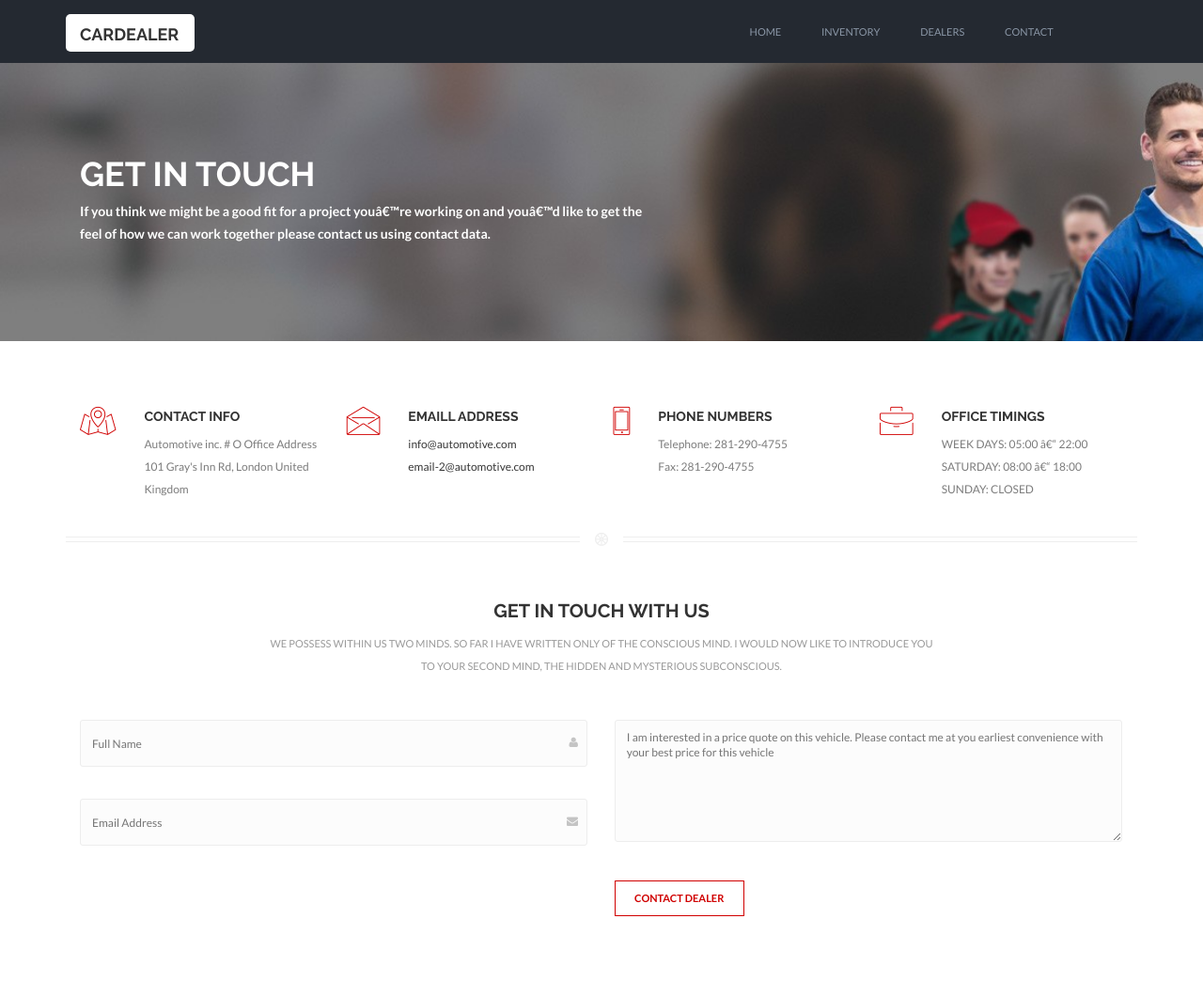
After one commit to anmolkapr/autoshoppe, a Django app: page /contact in a window 1280 px wide. The commit adds this page. Shown: the top 1044 px of the page at 94% size. Run offline with Django 4.2, Linux system fonts and the light colour scheme; some libraries are stand-ins or nearby versions; some web fonts are replaced.

Commit message:
contact made

```diff
--- a/CARDEALER/urls.py
+++ b/CARDEALER/urls.py
@@ -27,6 +27,7 @@ urlpatterns = [
     path('<int:car_id>',views.car_detail,name="car_detail"),
     path('filter_results',views.filter_results,name="filter_results"),
     path('dealers',views.dealers,name="dealers"),
+    path('contact',views.contact,name="contact"),
 ]
 
 urlpatterns += static(settings.STATIC_URL, document_root = settings.STATIC_ROOT)
--- a/cars/views.py
+++ b/cars/views.py
@@ -4,6 +4,8 @@ from django.core.paginator import Paginator,EmptyPage,PageNotAnInteger
 from .models import Car
 from .filters import CarFilter
 from dealers.models import Dealer
+from django.core.mail import send_mail
+
 # Create your views here.
 # created a function which will render the request
 def index(request):
@@ -80,3 +82,20 @@ def dealers(request):
     }
 
     return render(request,"dealers.html",context)
+
+
+def contact(request):
+    if request.method == "POST":
+        name = request.POST['name']
+        email = request.POST['email']
+        message = request.POST['message']
+
+        send_mail(
+            'Question from ' + name + '  Email: ' + email,
+            message,
+            email,
+            ['']
+        )
+        return render(request, 'contact.html')
+    else:
+        return render(request, 'contact.html')
--- /dev/null
+++ b/templates/contact.html
@@ -0,0 +1,143 @@
+{% extends 'base.html' %}
+{% load static %}
+
+{% block content %}
+
+	<div class="cs-subheader left" style="background:url({% static 'assets/extra-images/bg-subheader-01.jpg' %}) no-repeat 0 0 /cover; min-height:296px; padding:90px 0 0; margin-bottom:50px;">
+    	<div class="container">
+        	<div class="cs-page-title">
+            	<h1 style="color:#fff !important;">Get in touch</h1>
+                <p style="color:#fff;">If you think we might be a good fit for a project youâ€™re working on and youâ€™d like to get the<br /> feel of how we can work together please contact us using contact data.</p>
+            </div>
+        </div>
+    </div>
+	<!-- Main Start -->
+	<div class="main-section">
+		<div class="page-section" style=" padding-top:20px; padding-bottom:10px; ">
+			  <div class="container">
+					<div class="row">
+						  <div class="section-fullwidtht col-lg-12 col-md-12 col-sm-12 col-xs-12">
+								<div class="row">
+									<!--Element Section Start-->
+										<div class="col-lg-3 col-md-3 col-sm-6 col-xs-12">
+											<div class="cs-contact-info left">
+												<div class="cs-media"><i class="icon-map4 cs-color"></i></div>
+												<div class="cs-text">
+													<h6>Contact Info</h6>
+													<p>Automotive inc. # O Office Address
+													101 Gray's Inn Rd, London
+													United Kingdom</p>
+												</div>
+											</div>
+										</div>
+										<div class="col-lg-3 col-md-3 col-sm-6 col-xs-12">
+											<div class="cs-contact-info left">
+												<div class="cs-media"><i class="icon-envelope2 cs-color"></i></div>
+												<div class="cs-text">
+													<h6>Emaill Address</h6>
+													<p><a href="#">info@automotive.com</a>
+													<a href="#">email-2@automotive.com</a></p>
+												</div>
+											</div>
+										</div>
+										<div class="col-lg-3 col-md-3 col-sm-6 col-xs-12">
+											<div class="cs-contact-info left">
+												<div class="cs-media"><i class="icon-phone4 cs-color"></i></div>
+												<div class="cs-text">
+													<h6>Phone Numbers</h6>
+													<p><span>Telephone: 281-290-4755</span>
+													<span>Fax: 281-290-4755</span></p>
+												</div>
+											</div>
+										</div>
+										<div class="col-lg-3 col-md-3 col-sm-6 col-xs-12">
+											<div class="cs-contact-info left">
+												<div class="cs-media"><i class="icon-briefcase3 cs-color"></i></div>
+												<div class="cs-text">
+													<h6>Office Timings</h6>
+													<p><span>WEEK DAYS: 05:00 â€“ 22:00</span>
+													<span>SATURDAY: 08:00 â€“ 18:00</span>
+													<span>SUNDAY: CLOSED</span></p>
+												</div>
+											</div>
+										</div>
+										<div class="cs-seprater" style="text-align:center;"> <span> <i class="icon-transport177"> </i> </span> </div>
+									<!--Element Section End-->
+								</div>
+						  </div>
+					</div>
+			  </div>
+		</div>
+		<div class="page-section" style="padding-top:40px; padding-bottom:60px;">
+			  <div class="container">
+					<div class="row">
+						  <div class="section-fullwidtht col-lg-12 col-md-12 col-sm-12 col-xs-12">
+								<div class="row">
+									<!--Element Section Start-->
+										<div class="cs-contact-form">
+										<div class="col-lg-12 col-md-12 col-sm-12 col-xs-12">
+
+											<div class="cs-section-title">
+											<h3 style="text-transform:uppercase !important;">GET IN TOUCH WITH US</h3>
+											<p style="text-transform:uppercase;font-size:11px;color:#999999 !important;">
+											We possess within us two minds. So far I have written only of the conscious mind. I would now like to
+											 introduce you <br/>to your second mind, the hidden and mysterious subconscious.</p>
+										</div>
+										</div>
+
+										<form action="{% url 'contact' %}" method="post">
+											{% csrf_token %}
+										<div class="col-lg-6 col-md-6 col-sm-12 col-xs-12">
+											<div class="row">
+											<div class="col-lg-12 col-md-12 col-sm-12 col-xs-12">
+												<div class="cs-form-holder">
+													<div class="input-holder"><input type="text" name="name" placeholder="Full Name"><i class=" icon-user"></i></div>
+												</div>
+											</div>
+											<div class="col-lg-12 col-md-12 col-sm-12 col-xs-12">
+												<div class="cs-form-holder">
+													<div class="input-holder"><input type="text" name="email" placeholder="Email Address"><i class=" icon-envelope"></i></div>
+												</div>
+											</div>
+
+										</div>
+										</div>
+										<div class="col-lg-6 col-md-6 col-sm-12 col-xs-12">
+											<div class="row">
+											<div class="col-lg-12 col-md-12 col-sm-12 col-xs-12">
+												<div class="cs-form-holder">
+													<div class="input-holder">
+													<textarea name="message" placeholder="I am interested in a price quote on this vehicle. Please contact me at you earliest convenience with your best price for this vehicle" style="height: 130px !important;"></textarea><i></i></div>
+												</div>
+											</div>
+											<div class="col-lg-12 col-md-12 col-sm-12 col-xs-12">
+												<div class="cs-btn-submit cs-color">
+												<input type="submit" value="Contact Dealer">
+												</div>
+											</div>
+											</div>
+										</div>
+										</form>
+										</div>
+											</div>
+										</div>
+									<!--Element Section End-->
+								</div>
+						  </div>
+					</div>
+		<div class="page-section" style=" margin-bottom:25px;">
+			  <div class="container">
+					<div class="row">
+						  <div class="section-fullwidtht col-lg-12 col-md-12 col-sm-12 col-xs-12">
+								<div class="row">
+                                    <iframe src="https://www.google.com/maps/embed?pb=!1m18!1m12!1m3!1d28642.18102132382!2d91.65862441562503!3d26.187808300000004!2m3!1f0!2f0!3f0!3m2!1i1024!2i768!4f13.1!3m3!1m2!1s0x375a5ac1e7cc93d5%3A0xbf481e3cfc490e1!2sIndian%20Institute%20Of%20Technology%E2%80%93Guwahati%20(IIT%E2%80%93Guwahati)!5e0!3m2!1sen!2sin!4v1654508640798!5m2!1sen!2sin" width="600" height="450" style="border:0;" allowfullscreen="" loading="lazy" referrerpolicy="no-referrer-when-downgrade"></iframe>
+
+	  								</div>
+								</div>
+						  </div>
+					</div>
+			  </div>
+		</div>
+	</div>
+	<!-- Main End -->
+	{% endblock content %}
--- a/templates/nav.html
+++ b/templates/nav.html
@@ -20,7 +20,7 @@
                             <li><a href="{% url 'index' %}">Home</a></li>
                             <li><a href="{% url 'inventory' %}">Inventory</a></li>
                             <li><a href="{% url 'dealers' %}">Dealers</a></li>
-                            <li><a href="#">Contact</a></li>
+                            <li><a href="{% url 'contact' %}">Contact</a></li>
                         </ul>
                     </nav>
 
```
Also changed, not shown: CARDEALER/settings.py (+7 -0 lines).
